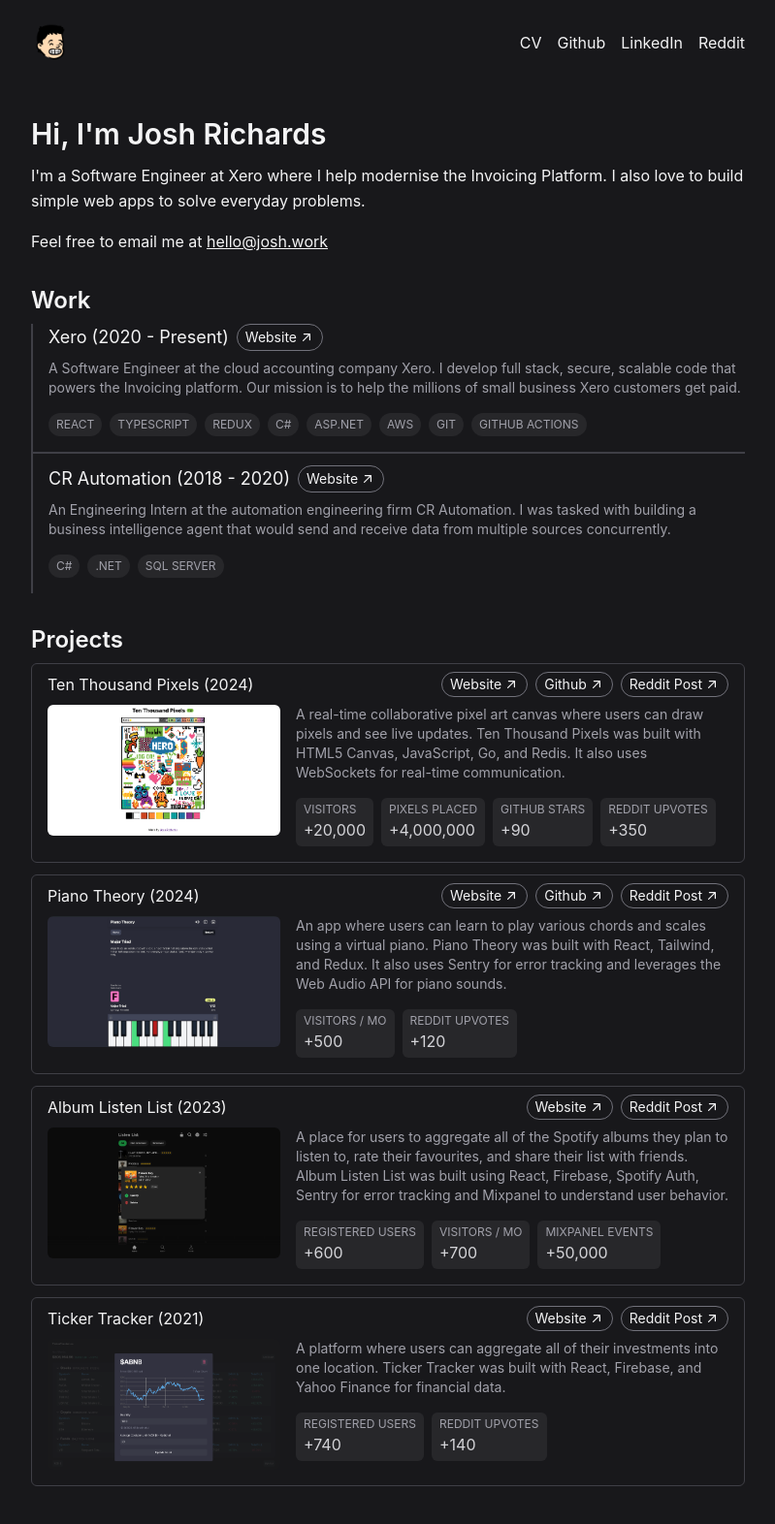
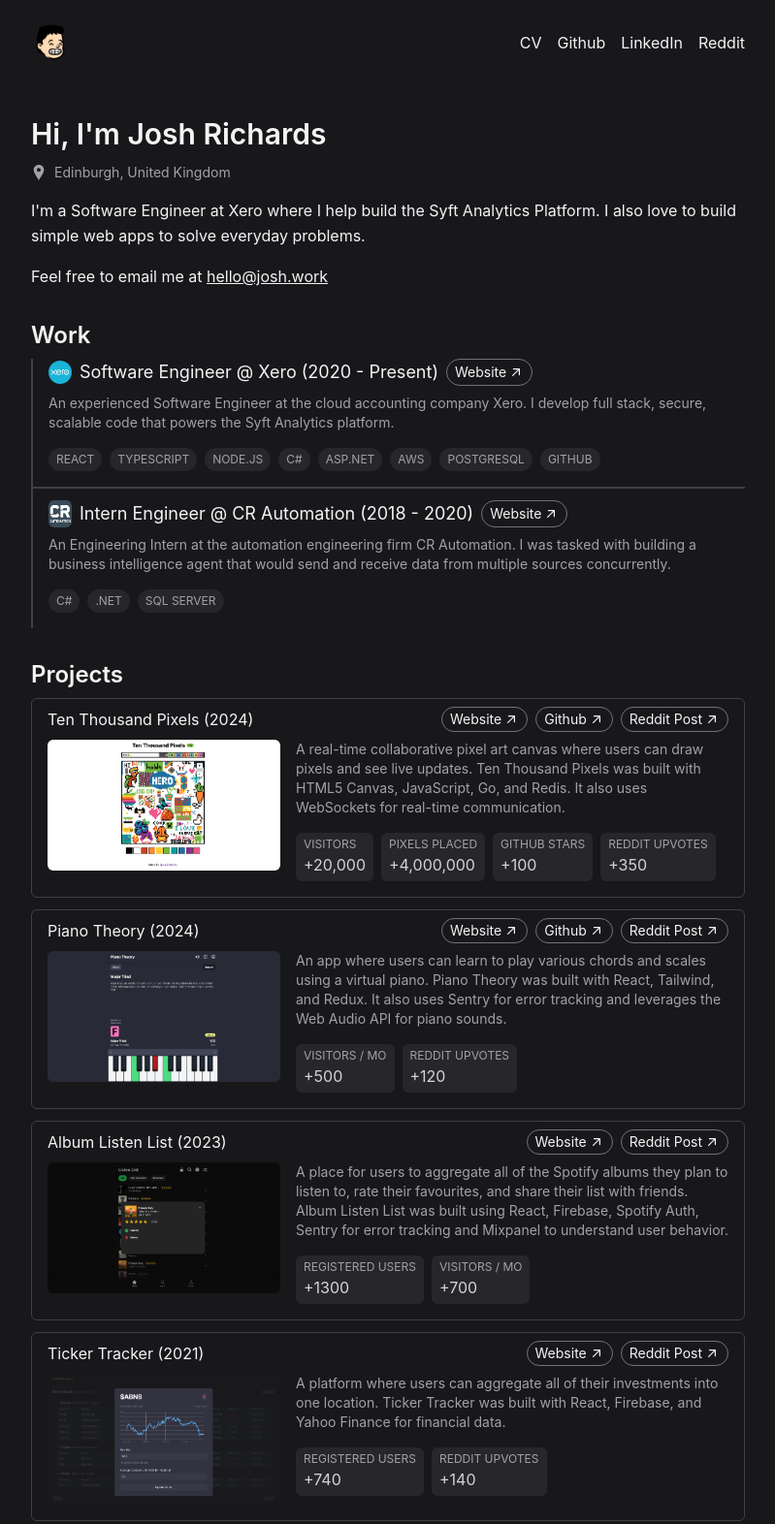
Before and after one commit to joshuarichards001/josh-work-v2, an Astro site: page / in a window 1280 px wide. Shown: the top 1572 px of the page at 97% size, without its empty margins (240-1039 px from the left). Built offline with nearby package versions, Linux system fonts and the light colour scheme; Astro itself is replaced by a stand-in of ours.

Commit message:
Improve styling and update information/cv

```diff
--- a/src/components/ChipLink.astro
+++ b/src/components/ChipLink.astro
@@ -1,5 +1,5 @@
 ---
-import LinkIcon from "./LinkIcon.astro";
+import LinkIcon from "../icons/LinkIcon.astro";
 
 interface Props {
   name: string;
@@ -7,7 +7,9 @@ interface Props {
 }
 ---
 
-<div class="flex group border px-2 rounded-full border-zinc-500 hover:border-blue-400">
+<div
+  class="flex group border px-2 rounded-full border-zinc-500 hover:border-blue-400"
+>
   <a
     href={Astro.props.link}
     target="_blank"
--- /dev/null
+++ b/src/icons/LocationIcon.astro
@@ -0,0 +1,9 @@
+<svg
+  xmlns="http://www.w3.org/2000/svg"
+  fill="currentColor"
+  class="h-4 w-4 text-zinc-400"
+  viewBox="0 0 24 24"
+  ><path
+    d="M12 0c-4.198 0-8 3.403-8 7.602 0 4.198 3.469 9.21 8 16.398 4.531-7.188 8-12.2 8-16.398 0-4.199-3.801-7.602-8-7.602zm0 11c-1.657 0-3-1.343-3-3s1.343-3 3-3 3 1.343 3 3-1.343 3-3 3z"
+  ></path></svg
+>
--- a/src/pages/index.astro
+++ b/src/pages/index.astro
@@ -1,27 +1,31 @@
 ---
 import { Image } from "astro:assets";
+import { getCollection } from "astro:content";
 
 import ChipLink from "../components/ChipLink.astro";
 import Layout from "../components/Layout.astro";
+import LocationIcon from "../icons/LocationIcon.astro";
 
 import projects from "../projects.json";
 import works from "../works.json";
 
-import { getCollection } from "astro:content";
-
 const images = import.meta.glob<{ default: ImageMetadata }>(
-  "../content/*.{png,jpg,jpeg,gif}",
+  "../content/*.{png,jpg,jpeg,gif,svg}"
 );
 
 const posts = (await getCollection("blog")).sort((a, b) =>
-  a.data.date < b.data.date ? 1 : -1,
+  a.data.date < b.data.date ? 1 : -1
 );
 ---
 
 <Layout title="Josh Richards" description="Josh Richards personal website">
   <h1 class="mb-3 text-3xl font-semibold">Hi, I'm Josh Richards</h1>
+  <div class="flex flex-row items-center gap-2 mb-4">
+    <LocationIcon />
+    <span class="text-sm text-zinc-400">Edinburgh, United Kingdom</span>
+  </div>
   <p class="mb-4">
-    I'm a Software Engineer at Xero where I help modernise the Invoicing
+    I'm a Software Engineer at Xero where I help build the Syft Analytics
     Platform. I also love to build simple web apps to solve everyday problems.
   </p>
   <p>
@@ -37,11 +41,17 @@ const posts = (await getCollection("blog")).sort((a, b) =>
         works.map((work) => (
           <article class="pl-4 pb-4 mb-3 border-b-2 last:border-b-0 border-zinc-700">
             <div class="flex flex-wrap mb-2 gap-2">
+              <Image
+                src={images[work.logo]()}
+                alt={`Screenshot of ${work.name}`}
+                width={50}
+                height={50}
+                class="rounded-md w-6"
+              />
               <h3 class="text-lg">
-                {work.name} ({work.time})
+                {work.title} @ {work.name} ({work.time})
               </h3>
               {work.link && <ChipLink link={work.link} name="Website" />}
-              {work.blog && <ChipLink link={work.blog} name="Blog" />}
             </div>
             <p class="text-sm text-zinc-400 mb-4">{work.description}</p>
             <div class="flex gap-2 flex-wrap">
--- a/src/projects.json
+++ b/src/projects.json
@@ -18,7 +18,7 @@
     "stats": [
       { "name": "visitors", "value": "+20,000" },
       { "name": "pixels placed", "value": "+4,000,000" },
-      { "name": "github stars", "value": "+90" },
+      { "name": "github stars", "value": "+100" },
       { "name": "reddit upvotes", "value": "+350" }
     ]
   },
@@ -56,9 +56,8 @@
       }
     ],
     "stats": [
-      { "name": "registered users", "value": "+600" },
-      { "name": "visitors / mo", "value": "+700" },
-      { "name": "mixpanel events", "value": "+50,000" }
+      { "name": "registered users", "value": "+1300" },
+      { "name": "visitors / mo", "value": "+700" }
     ]
   },
   {
--- a/src/works.json
+++ b/src/works.json
@@ -1,22 +1,26 @@
 [
   {
     "name": "Xero",
+    "title": "Software Engineer",
+    "logo": "../content/xero-logo.svg",
     "time": "2020 - Present",
-    "description": "A Software Engineer at the cloud accounting company Xero. I develop full stack, secure, scalable code that powers the Invoicing platform. Our mission is to help the millions of small business Xero customers get paid.",
+    "description": "An experienced Software Engineer at the cloud accounting company Xero. I develop full stack, secure, scalable code that powers the Syft Analytics platform.",
     "link": "https://www.xero.com",
     "skills": [
       "React",
       "TypeScript",
-      "Redux",
+      "Node.js",
       "C#",
       "ASP.NET",
       "AWS",
-      "Git",
-      "GitHub Actions"
+      "PostgreSQL",
+      "GitHub"
     ]
   },
   {
     "name": "CR Automation",
+    "title": "Intern Engineer",
+    "logo": "../content/cr-logo.jpg",
     "time": "2018 - 2020",
     "description": "An Engineering Intern at the automation engineering firm CR Automation. I was tasked with building a business intelligence agent that would send and receive data from multiple sources concurrently.",
     "link": "https://www.crautomation.nz",
```
Also changed, not shown: src/content/cr-logo.jpg (added), src/content/xero-logo.svg (added), src/icons/LinkIcon.astro (renamed from src/components/LinkIcon.astro), 1 other file.
